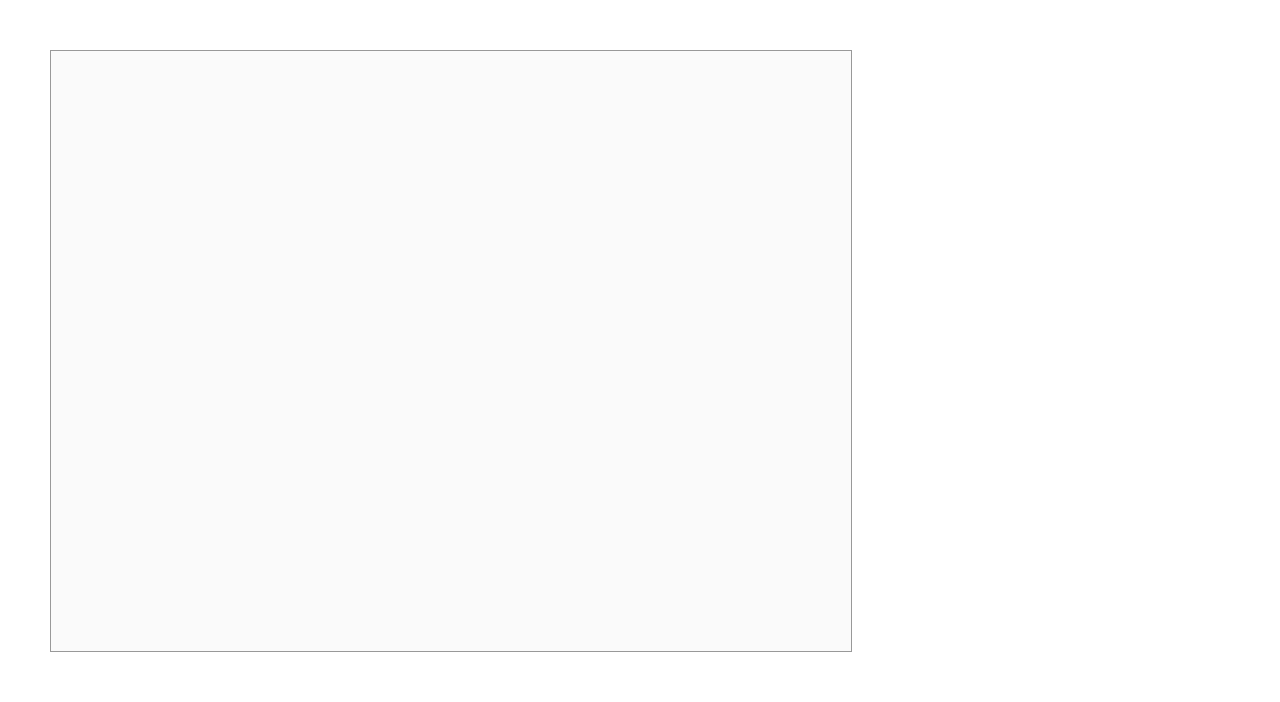
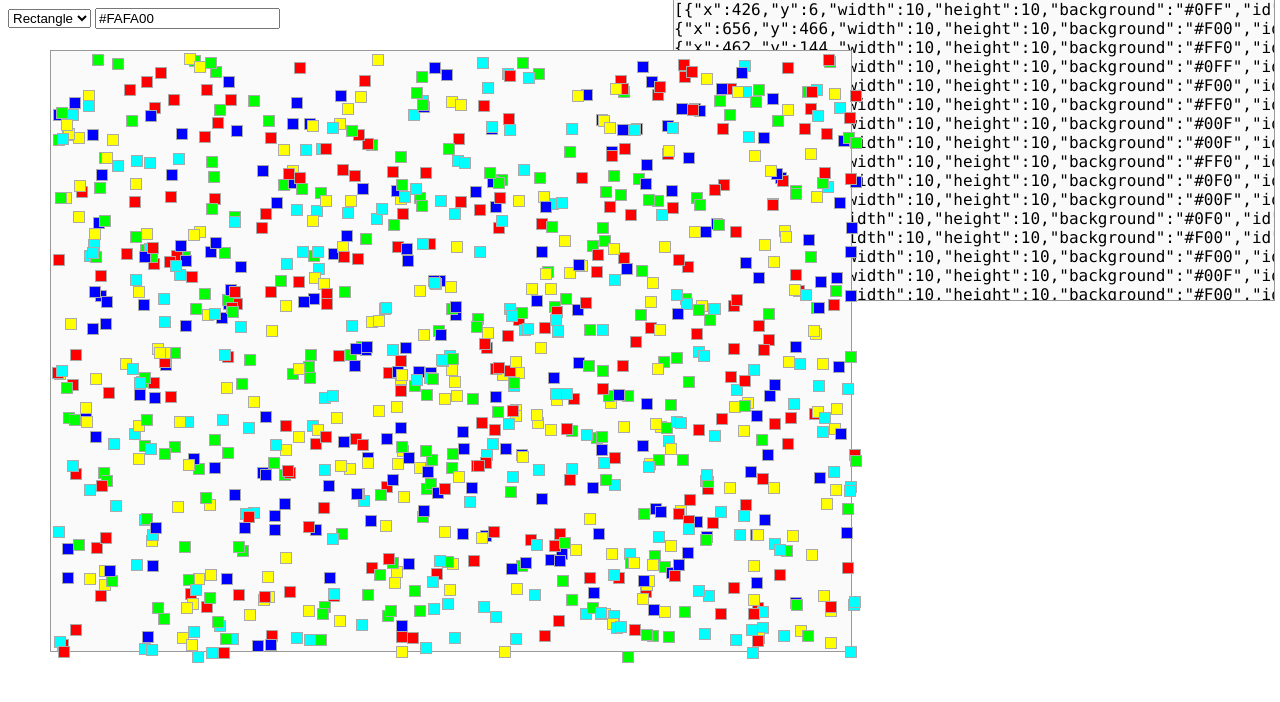
Before and after one commit to Arvraepe/2DEngine, a plain HTML site: page index.html in a window 1280 px wide. Drawn offline with nearby package versions, Linux system fonts and the light colour scheme.

Commit message:
Stresstest (fail at 1000 divs)

```diff
--- a/2DEngine.js
+++ b/2DEngine.js
@@ -13,8 +13,12 @@ function getEngine (root) {
 									width: entity.radius, height: entity.radius,
 									borderRadius: "50%", backgroundColor: entity.background});
 		} else if (type === "rectangle"){
-			$("#"+entity.id).css({top: entity.y, left: entity.x, width: entity.width, height: entity.height});
+			$("#"+entity.id).css({	top: entity.y, left: entity.x,
+									width: entity.width, height: entity.height,
+									borderRadius: 0, backgroundColor: entity.background});
 		}
+
+		$("#console").html(JSON.stringify(entities));
 	}
 
 	return {
--- a/index.html
+++ b/index.html
@@ -2,7 +2,7 @@
 <html>
 	<head>
 		<style type="text/css">
-			#bounds {
+			#canvas {
 				position: absolute;
 				width: 800px;
 				height: 600px;
@@ -10,6 +10,18 @@
 				left: 50px;
 				border: 1px solid #999;
 				background-color: #FAFAFA;
+			}
+
+			#console {
+				position: fixed;
+				top: -1px;
+				right: 5px;
+				width: 600px;
+				height: 300px;
+				overflow: scroll;
+				background-color: #FAFAFA;
+				border: 1px solid #999;
+				font-family: Consolas;
 			}
 
 			.entity {
@@ -21,25 +33,49 @@
 		<script src="//ajax.googleapis.com/ajax/libs/jquery/1.8.3/jquery.min.js"></script>
 		<script src="2DEngine.js"></script>
 		<script type="text/javascript">
-			var Engine = getEngine("bounds");
+			var Engine = getEngine("canvas");
+			var colors = ["#F00", "#0F0", "#00F", "#FF0", "#0FF"];
 
 			$(window).load(function () {
+
+				for(var i = 0; i < 1000; i += 1){
+					var rectangle = {
+						x : Math.floor((Math.random()*800)+1),
+						y : Math.floor((Math.random()*600)+1),
+						width: 10,
+						height: 10,
+						background: colors[Math.floor((Math.random()*5))]
+					}
+					Engine.drawRectangle(rectangle);
+				}
+
 				Engine.click(function (event){
-					var brect = {
+					var entity = {
 						x : event.pageX - this.offsetLeft - 10,
 						y : event.pageY - this.offsetTop - 10,
-						radius: 20,
-						background: "#FAFA00"
+						background: $("#colour").val()
 					}
 
-					Engine.drawCircle(brect);
+					if ($("#type").val() == 0){
+						entity.width = 10;
+						entity.height = 10;
+						Engine.drawRectangle(entity);
+					}else{
+						entity.radius = 20;
+						Engine.drawCircle(entity);
+					}
+
 				});
 			});
 		</script>
 	</head>
 	<body>
-		<div id="bounds">
-
-		</div>
+		<div id="console"></div>
+		<select id="type">
+			<option value="0">Rectangle</option>
+			<option value="1">Circle</option>
+		</select>
+		<input id="colour" value="#FAFA00" />
+		<div id="canvas"></div>
 	</body>
 </html>
```
